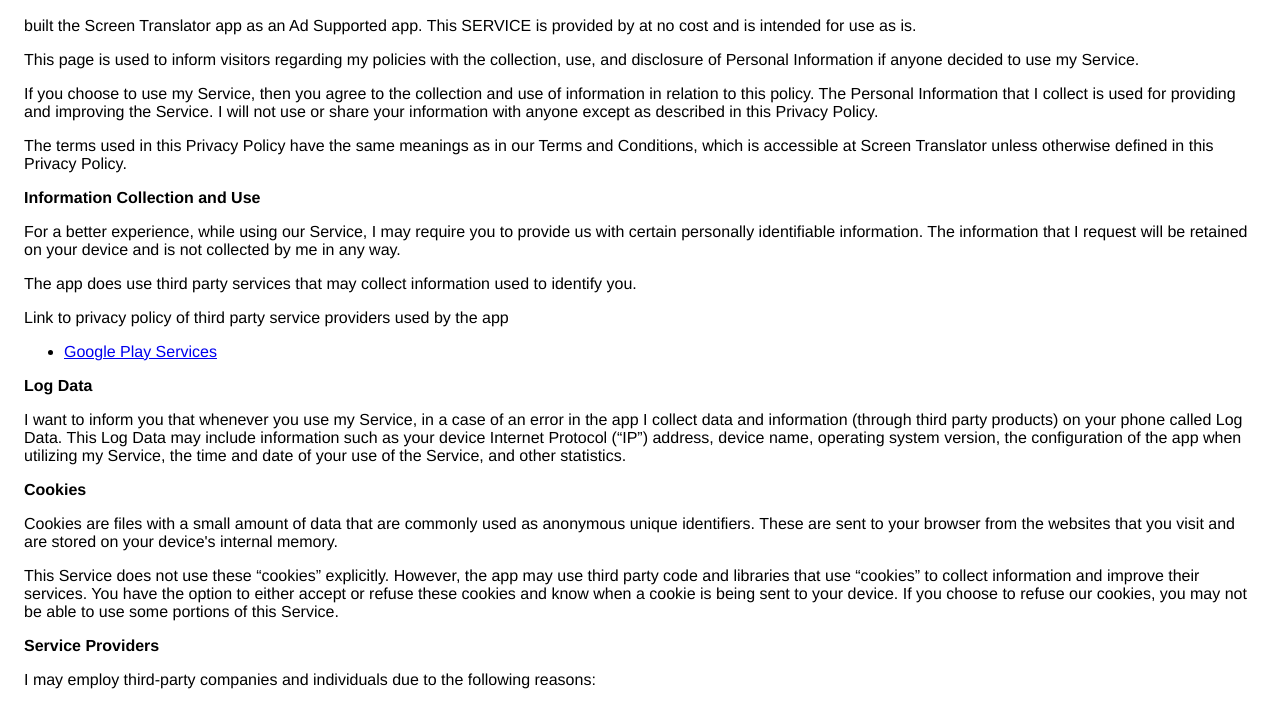
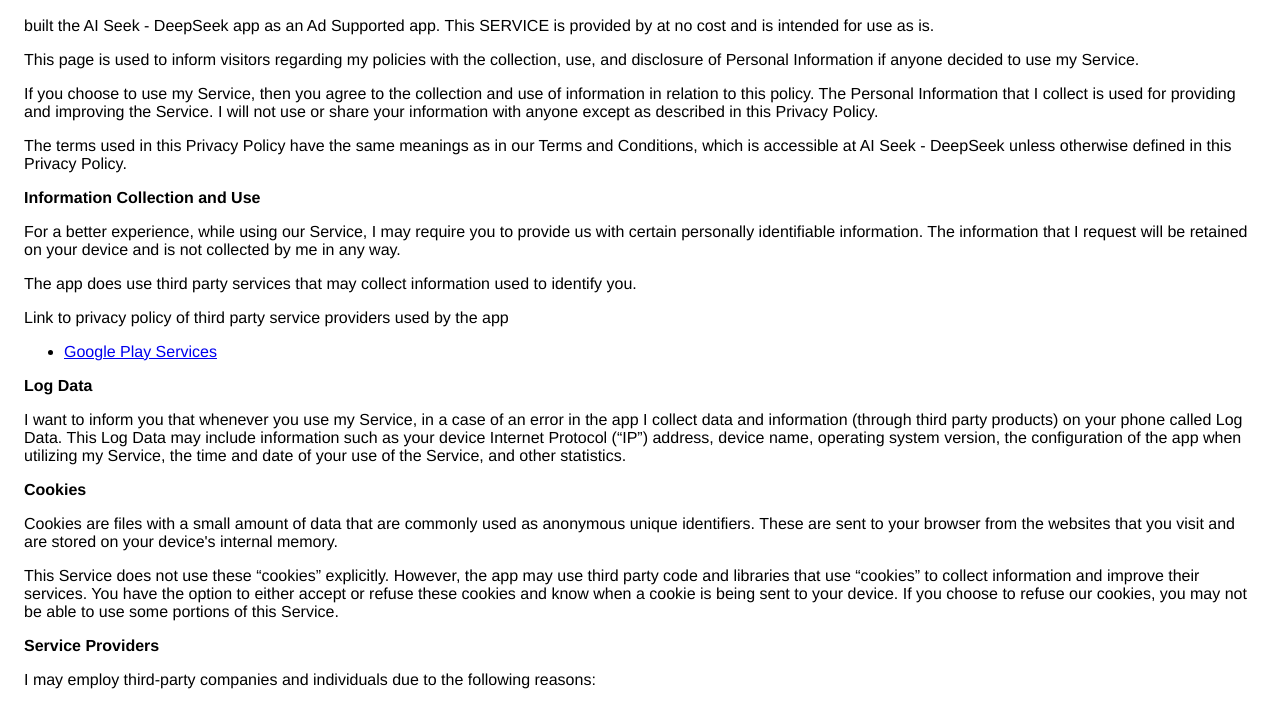
Before and after one commit to tiantian001/tiantian001.github.io, a plain HTML site: page index.html in a window 1280 px wide. Shown: the part 75-777 px from the top of the page. Drawn offline with Linux system fonts and the light colour scheme.

Commit message:
Update index.html

```diff
--- a/index.html
+++ b/index.html
@@ -8,7 +8,7 @@
       <style> body { font-family: 'Helvetica Neue', Helvetica, Arial, sans-serif; padding:1em; } </style>
     </head>
     <body>
-    <h2>Privacy Policy</h2> <p>  built the Screen Translator app as an Ad Supported app. This SERVICE is provided by
+    <h2>Privacy Policy</h2> <p>  built the AI Seek - DeepSeek app as an Ad Supported app. This SERVICE is provided by
                      at no cost and is intended for use as is.
                   </p> <p>This page is used to inform visitors regarding my policies with the collection, use, and disclosure
                     of Personal Information if anyone decided to use my Service.
@@ -17,7 +17,7 @@
                     the Service. I will not use or share your information with anyone except as described
                     in this Privacy Policy.
                   </p> <p>The terms used in this Privacy Policy have the same meanings as in our Terms and Conditions, which is
-                    accessible at Screen Translator unless otherwise defined in this Privacy Policy.
+                    accessible at AI Seek - DeepSeek unless otherwise defined in this Privacy Policy.
                   </p> <p><strong>Information Collection and Use</strong></p> <p>For a better experience, while using our Service, I may require you to provide us with certain
                     personally identifiable information. The information that I request will be retained on your device and is not collected by me in any way.
                   </p> <p>The app does use third party services that may collect information used to identify you.</p> <div><p>Link to privacy policy of third party service providers used by the app</p> <ul><li><a href="https://www.google.com/policies/privacy/" target="_blank">Google Play Services</a></li><!----><!----><!----><!----><!----><!----><!----></ul></div> <p><strong>Log Data</strong></p> <p> I want to inform you that whenever you use my Service, in a case of
```
